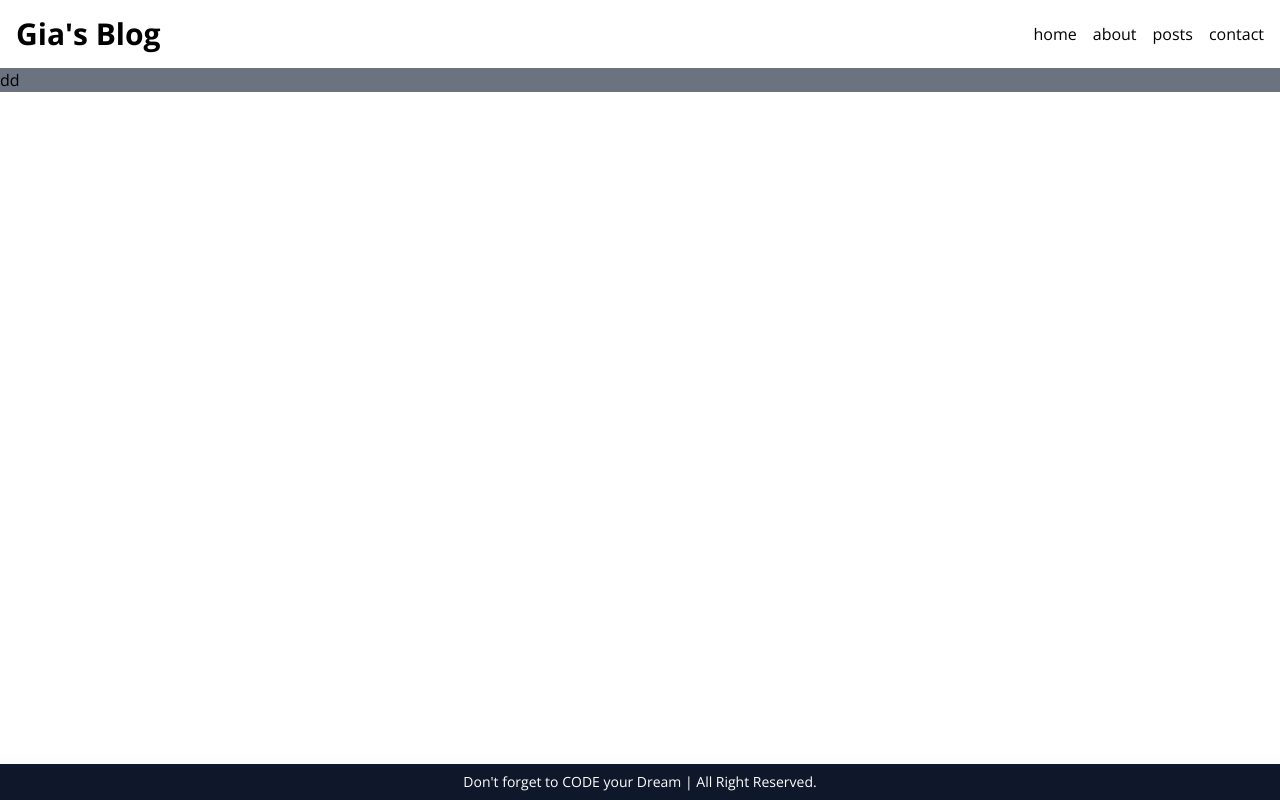
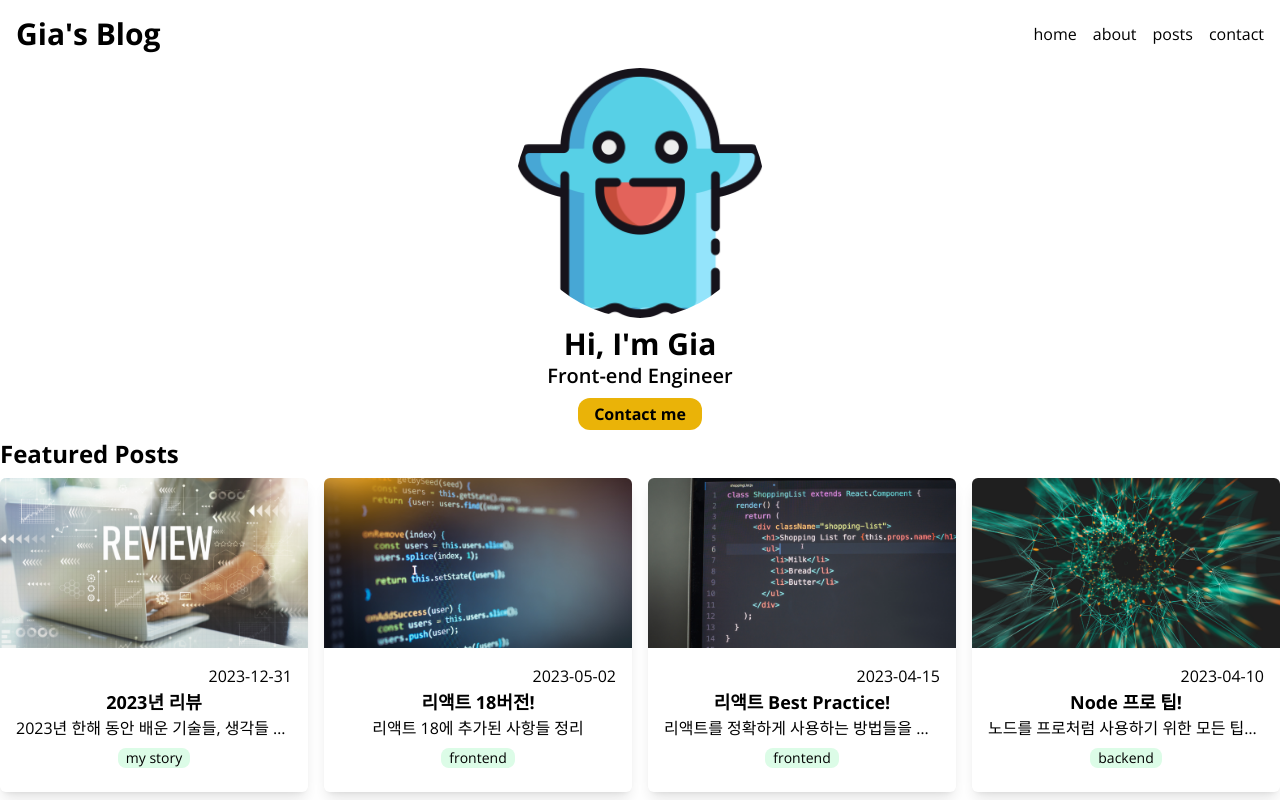
Before and after one commit to gia-world/dreamcoding-blog, a Next.js app: page / in a window 1280 px wide. Built offline with nearby package versions, Linux system fonts and the light colour scheme.

Commit message:
profile, featured post

```diff
--- a/src/app/page.tsx
+++ b/src/app/page.tsx
@@ -1,3 +1,12 @@
-export default function Home() {
-  return <section className="bg-gray-500">dd</section>;
+import FeaturedPosts from "@/components/FeaturedPosts";
+import Hero from "@/components/Hero";
+
+export default function HomePage() {
+  return (
+    <>
+      <Hero />
+      {/* @ts-expect-error Async Server Component */}
+      <FeaturedPosts />
+    </>
+  );
 }
--- /dev/null
+++ b/src/components/FeaturedPosts.tsx
@@ -0,0 +1,16 @@
+import { getFeaturedPosts } from "@/service/posts";
+import PostsGrid from "./PostsGrid";
+
+export default async function FeaturedPosts() {
+  // 1. featured 포스트 데이터 읽어오기
+  const posts = await getFeaturedPosts();
+
+  // 2. featured 포스트 데이터 보여주기
+
+  return (
+    <section>
+      <h2 className="text-2xl font-bold my-2">Featured Posts</h2>
+      <PostsGrid posts={posts} />
+    </section>
+  );
+}
--- /dev/null
+++ b/src/components/Hero.tsx
@@ -0,0 +1,25 @@
+import React from "react";
+import profileImage from "../../public/images/profile.png";
+import Image from "next/image";
+import Link from "next/link";
+export default function Hero() {
+  return (
+    <section className="text-center">
+      <Image
+        className="rounded-full mx-auto"
+        src={profileImage}
+        alt="Picture of the auther"
+        width={250}
+        height={250}
+        priority
+      />
+      <h2 className="text-3xl font-bold mt-2">{"Hi, I'm Gia"}</h2>
+      <h3 className="text-xl font-semibold">Front-end Engineer</h3>
+      <Link href="/contact">
+        <button className="bg-yellow-500 font-bold rounded-xl py-1 px-4 mt-2">
+          Contact me
+        </button>
+      </Link>
+    </section>
+  );
+}
--- /dev/null
+++ b/src/components/PostCard.tsx
@@ -0,0 +1,31 @@
+import { Post } from "@/service/posts";
+import Image from "next/image";
+import Link from "next/link";
+import React from "react";
+
+type Props = { post: Post };
+export default function PostCard({
+  post: { title, description, date, category, path },
+}: Props) {
+  return (
+    <Link href={`/posts/${path}`}>
+      <article className="overflow-hidden rounded-md shadow-lg">
+        <Image
+          className="w-full"
+          src={`/images/posts/${path}.png`}
+          alt={title}
+          width={300}
+          height={200}
+        />
+        <div className="flex flex-col items-center p-4">
+          <time className="self-end">{date.toString()}</time>
+          <h3 className="text-lg font-bold">{title}</h3>
+          <p className="w-full truncate text-center">{description}</p>
+          <span className="my-2 rounded-lg bg-green-100 px-2 text-sm">
+            {category}
+          </span>
+        </div>
+      </article>
+    </Link>
+  );
+}
--- /dev/null
+++ b/src/components/PostsGrid.tsx
@@ -0,0 +1,17 @@
+import { Post } from "@/service/posts";
+import React from "react";
+import PostCard from "./PostCard";
+
+type Props = { posts: Post[] };
+
+export default function PostsGrid({ posts }: Props) {
+  return (
+    <ul className="grid grid-cols-1 gap-4 sm:grid-cols-2 md:grid-cols-3 lg:grid-cols-4">
+      {posts.map((post) => (
+        <li key={post.path}>
+          <PostCard post={post} />
+        </li>
+      ))}
+    </ul>
+  );
+}
--- /dev/null
+++ b/src/service/posts.ts
@@ -0,0 +1,29 @@
+/* post에 관련된 비지니스 로직을 담당하는 모듈 */
+
+import { readFile } from "fs/promises";
+import path from "path";
+
+export type Post = {
+  title: string;
+  description: string;
+  date: Date;
+  category: string;
+  path: string;
+  featured: boolean;
+};
+
+export async function getFeaturedPosts(): Promise<Post[]> {
+  return getAllPosts() //
+    .then((posts) => posts.filter((post) => post.featured));
+}
+export async function getAllPosts(): Promise<Post[]> {
+  const filePath = path.join(process.cwd(), "data", "posts.json");
+  return (
+    readFile(filePath, "utf-8")
+      // .then((data) => JSON.parse(data))
+      // 전달받는 것과 호출할 때 들어간 인자가 동일한 경우 생략 가능
+      .then<Post[]>(JSON.parse)
+      //JSON.parse되는 데이터의 타입을 정의
+      .then((posts) => posts.sort((a, b) => (a.date > b.date ? -1 : 1)))
+  );
+}
```
Also changed, not shown: .prettierrc.json (added), public/images/profile.png.
